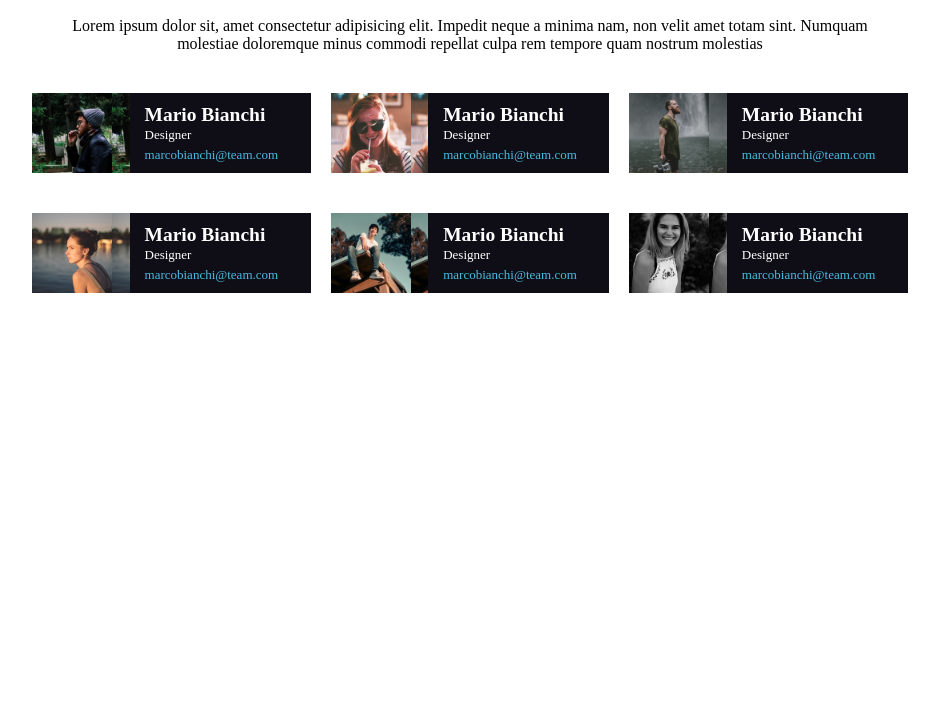
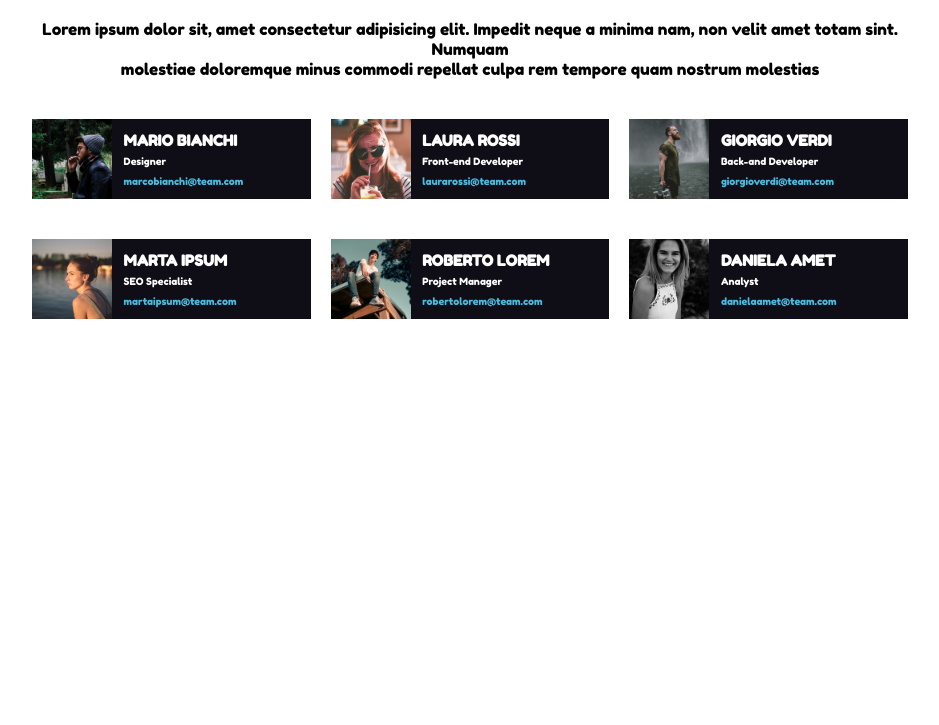
Before and after one commit to BrunoCanini/html-css-float-cards, a plain HTML site: page index.html in a window 1280 px wide. Shown: the part 75-800 px from the top of the page, without its empty margins (170-1109 px from the left). Drawn offline with Linux system fonts and the light colour scheme.

Commit message:
migliorie

```diff
--- a/index.html
+++ b/index.html
@@ -6,6 +6,9 @@
     <meta name="viewport" content="width=device-width, initial-scale=1.0">
     <title>html-css-float-cards</title>
     <link rel="stylesheet" href="style.css">
+    <link rel="preconnect" href="https://fonts.googleapis.com">
+    <link rel="preconnect" href="https://fonts.gstatic.com" crossorigin>
+    <link href="https://fonts.googleapis.com/css2?family=Fredoka+One&family=Fredoka:wght@300&display=swap" rel="stylesheet">
 </head>
 <body>
 
@@ -26,7 +29,7 @@
                 <div class="card">
                     <div class="foto uno"></div>
                     <div class="info">
-                        <h2>Mario Bianchi</h2>
+                        <h2>MARIO BIANCHI</h2>
                         <span>Designer</span>
                         <p>marcobianchi@team.com</p>
                     </div>
@@ -35,45 +38,45 @@
                 <div class="card">
                     <div class="foto due"></div>
                     <div class="info">
-                        <h2>Mario Bianchi</h2>
-                        <span>Designer</span>
-                        <p>marcobianchi@team.com</p>
+                        <h2>LAURA ROSSI</h2>
+                        <span>Front-end Developer</span>
+                        <p>laurarossi@team.com</p>
                     </div>
                 </div>
 
                 <div class="card">
                     <div class="foto tre"></div>
                     <div class="info">
-                        <h2>Mario Bianchi</h2>
-                        <span>Designer</span>
-                        <p>marcobianchi@team.com</p>
+                        <h2>GIORGIO VERDI</h2>
+                        <span>Back-and Developer</span>
+                        <p>giorgioverdi@team.com</p>
                     </div>
                 </div>
 
                 <div class="card">
                     <div class="foto quattro"></div>
                     <div class="info">
-                        <h2>Mario Bianchi</h2>
-                        <span>Designer</span>
-                        <p>marcobianchi@team.com</p>
+                        <h2>MARTA IPSUM</h2>
+                        <span>SEO Specialist</span>
+                        <p>martaipsum@team.com</p>
                     </div>
                 </div>
 
                 <div class="card">
                     <div class="foto cinque"></div>
                     <div class="info">
-                        <h2>Mario Bianchi</h2>
-                        <span>Designer</span>
-                        <p>marcobianchi@team.com</p>
+                        <h2>ROBERTO LOREM</h2>
+                        <span>Project Manager</span>
+                        <p>robertolorem@team.com</p>
                     </div>
                 </div>
 
                 <div class="card">
                     <div class="foto sei"></div>
                     <div class="info">
-                        <h2>Mario Bianchi</h2>
-                        <span>Designer</span>
-                        <p>marcobianchi@team.com</p>
+                        <h2>DANIELA AMET</h2>
+                        <span>Analyst</span>
+                        <p>danielaamet@team.com</p>
                     </div>
                 </div>
 
--- a/style.css
+++ b/style.css
@@ -2,6 +2,8 @@
     box-sizing: border-box;
     margin: 0;
     padding: 0;
+    font-family: 'Fredoka', sans-serif;
+    font-family: 'Fredoka One', cursive;
 }
 
 .contenitore{
@@ -39,25 +41,25 @@ section > p {
 
 .card{
     width: calc(100% / 3 - 20px);
-    height: 80px;
     background-color: rgb(15, 14, 23);
     margin: 20px 10px;
     float: left;
 }
 
 .foto{
-    width: 35%;
+    width: 30%;
     height: 80px;
     background-size: contain;
+    background-repeat: no-repeat;
     float: left;
 }
 
 .info{
     width: 65%;
     height: 80px;
-    font-size: 13px;
+    font-size: 10px;
     line-height: 20px;
-    padding: 12px 15px;
+    padding: 12px 8px;
     background-color: rgb(15, 14, 23);
     float: left;
 }
```
